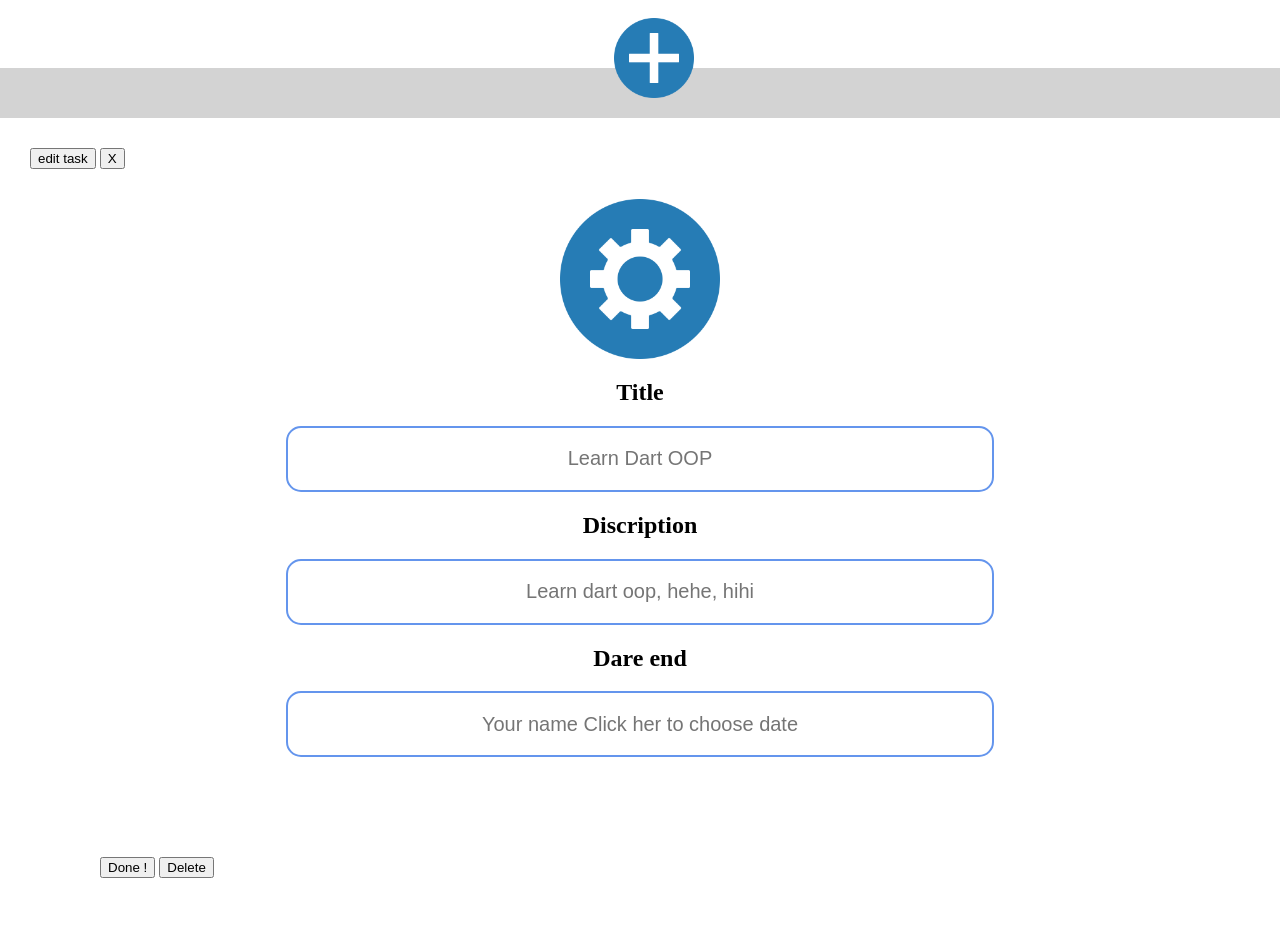
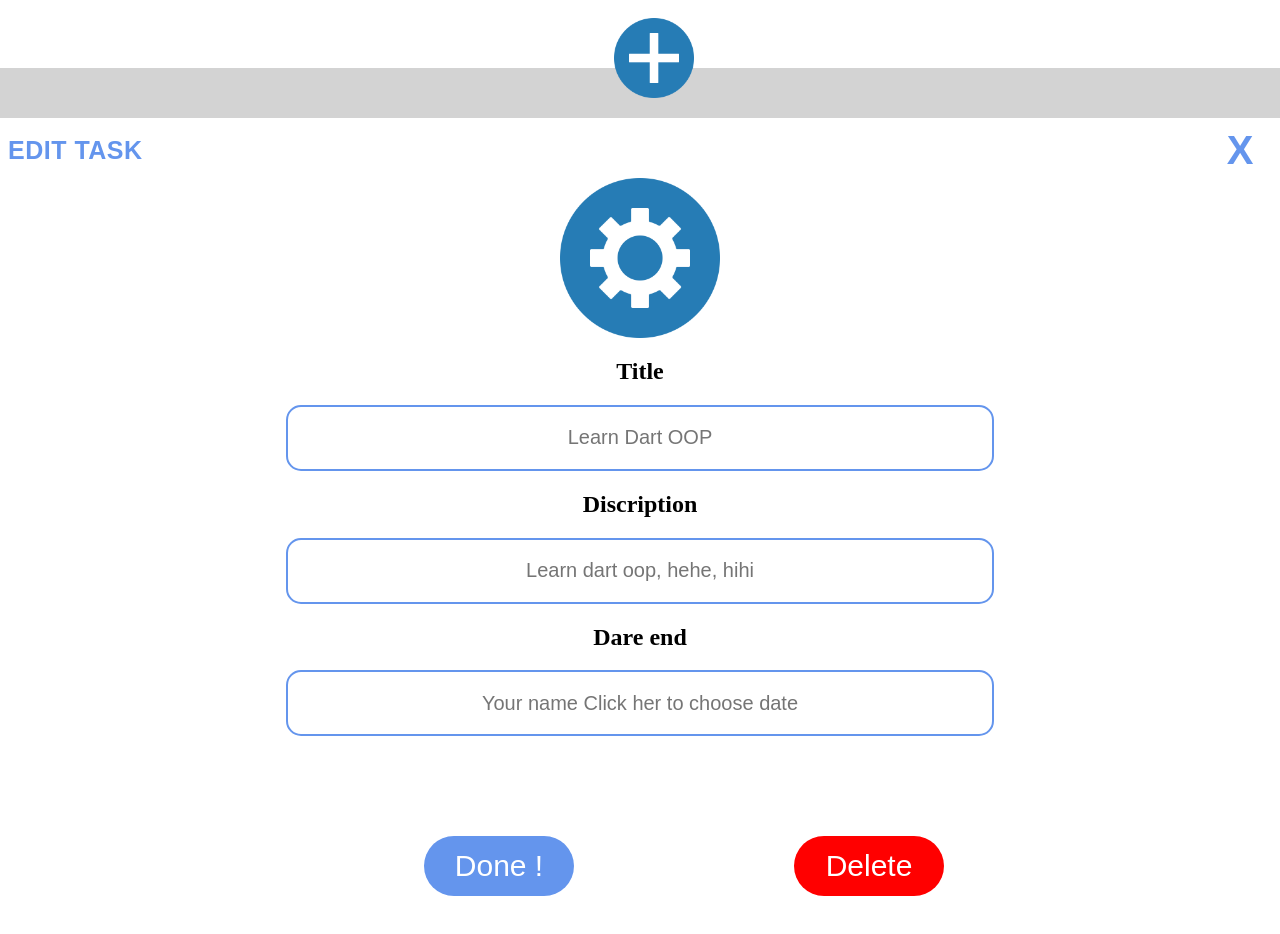
Before and after one commit to Bondaruk-Vasyl/Todo-list, a website built with webpack: page public/index.html in a window 1280 px wide. Shown: the part 682-1616 px from the top of the page. Built offline with nearby package versions, Linux system fonts and the light colour scheme.

Commit message:
Update style.css

```diff
--- a/src/style.css
+++ b/src/style.css
@@ -83,9 +83,17 @@
     padding: 1rem;
     border-radius: 1rem;
     margin-bottom: 1rem;
+
 }
 
-
+li {
+  justify-content: space-between;
+  background-color: var(--darkest);
+  background-color:  lightgray;
+  padding: 1rem;
+  border-radius: 1rem;
+  margin-bottom: 1rem;
+}
 
 .hidden {
   display: none;
@@ -102,9 +110,9 @@
     padding: 30px;
 }
 
-#but {
+#but,
+.but-edit {
     color: cornflowerblue;
-    cursor: pointer;
     border: none;
     background: white;
     font-family: Arial, Helvetica, sans-serif;
@@ -119,7 +127,8 @@
     top: 2px;
 }
 
-.butt {
+.butt,
+.butt-edit {
     color: cornflowerblue;
     cursor: pointer;
     border: none;
@@ -188,7 +197,8 @@
     padding: 100px;
 }
 
-.basment-but-two {
+.basment-but-two,
+.basment-but-two-edit  {
     position: relative;
     color: white;
     background: cornflowerblue;
@@ -202,7 +212,8 @@
     height: 60px;
 }
 
-.basment-but-thre {
+.basment-but-thre,
+.basment-but-thre-edit {
     position: relative;
     color: white;
     background: red;
@@ -215,3 +226,6 @@
     width: 150px;
     height: 60px;
 }
+
+
+/*  <!-- Page edit --> */
```
